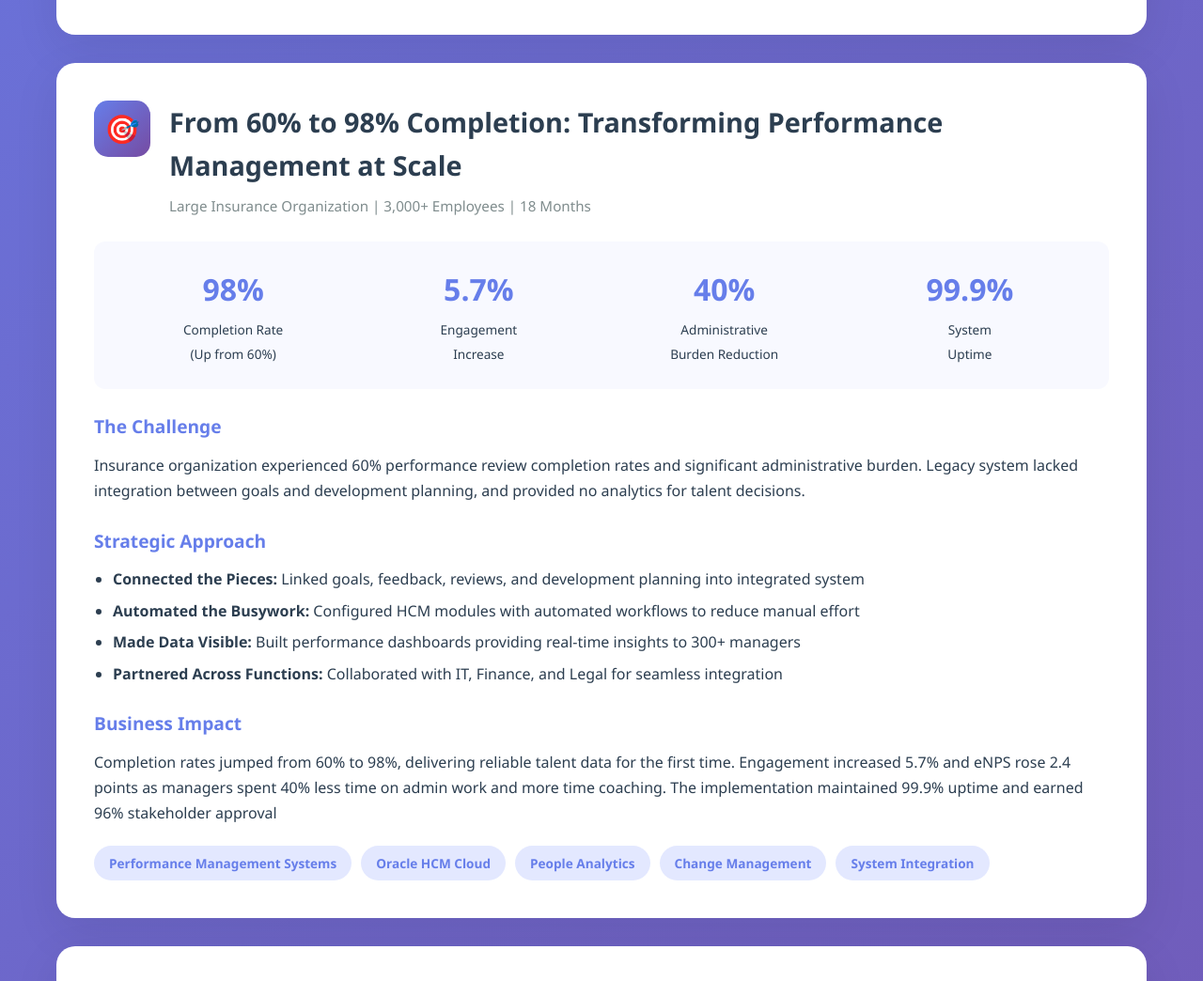
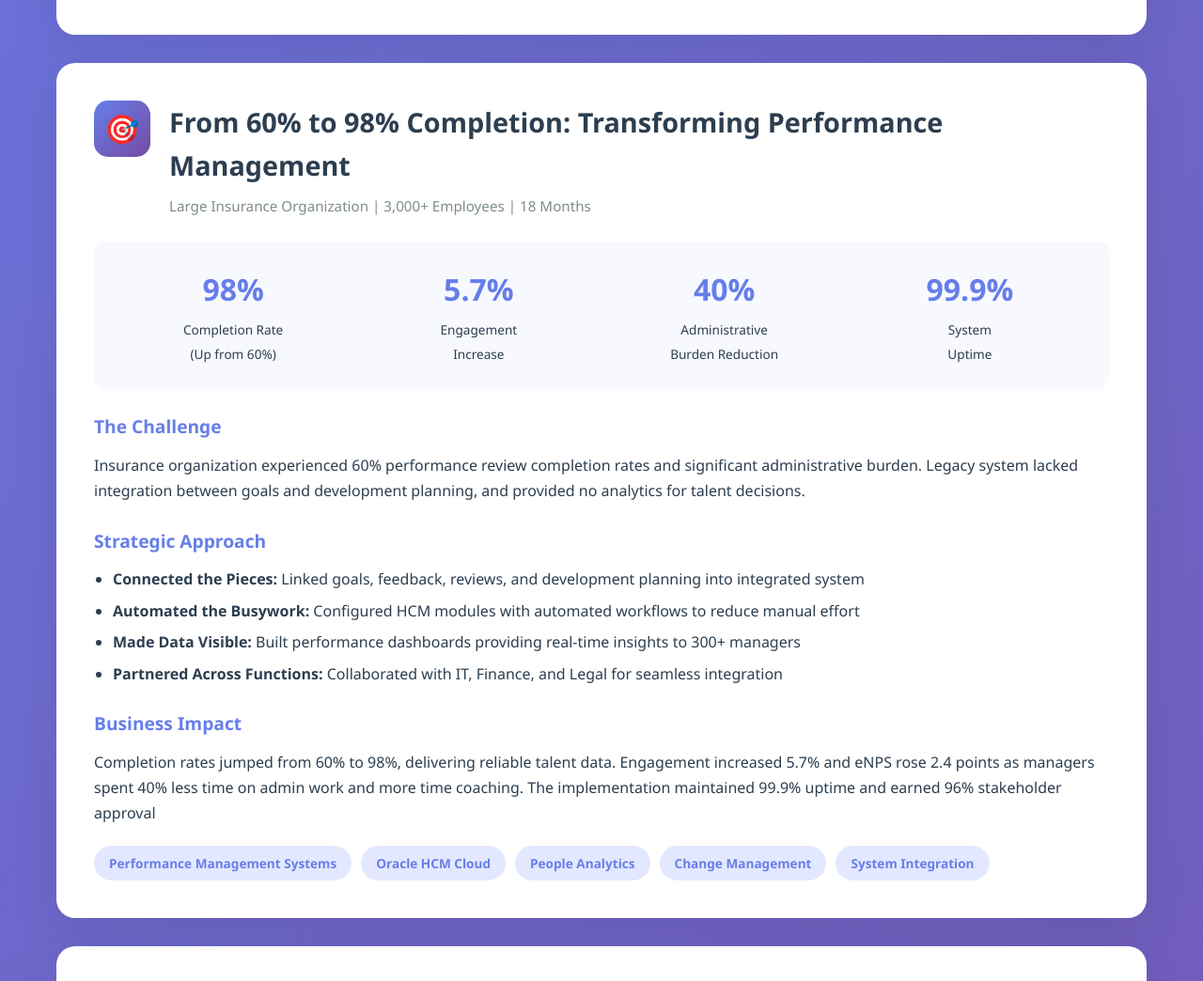
Before and after one commit to jflorxnt/Tech-Portfolio, a plain HTML site: page index.html in a window 1280 px wide. Shown: the part 1660-2704 px from the top of the page at 94% size. Drawn offline with Linux system fonts and the light colour scheme.

Commit message:
Update index.html

```diff
--- a/index.html
+++ b/index.html
@@ -489,7 +489,7 @@
             <div class="project-header">
                 <div class="project-icon">🎯</div>
                 <div class="project-title">
-                    <h2>From 60% to 98% Completion: Transforming Performance Management at Scale</h2>
+                    <h2>From 60% to 98% Completion: Transforming Performance Management</h2>
                     <div class="project-meta">Large Insurance Organization | 3,000+ Employees | 18 Months</div>
                 </div>
             </div>
@@ -530,7 +530,7 @@
 
             <div class="project-section">
                 <h3>Business Impact</h3>
-                <p>Completion rates jumped from 60% to 98%, delivering reliable talent data for the first time. Engagement increased 5.7% and eNPS rose 2.4 points as managers spent 40% less time on admin work and more time coaching. The implementation maintained 99.9% uptime and earned 96% stakeholder approval</p>
+                <p>Completion rates jumped from 60% to 98%, delivering reliable talent data. Engagement increased 5.7% and eNPS rose 2.4 points as managers spent 40% less time on admin work and more time coaching. The implementation maintained 99.9% uptime and earned 96% stakeholder approval</p>
             </div>
 
             <div class="skills-tags">
```
